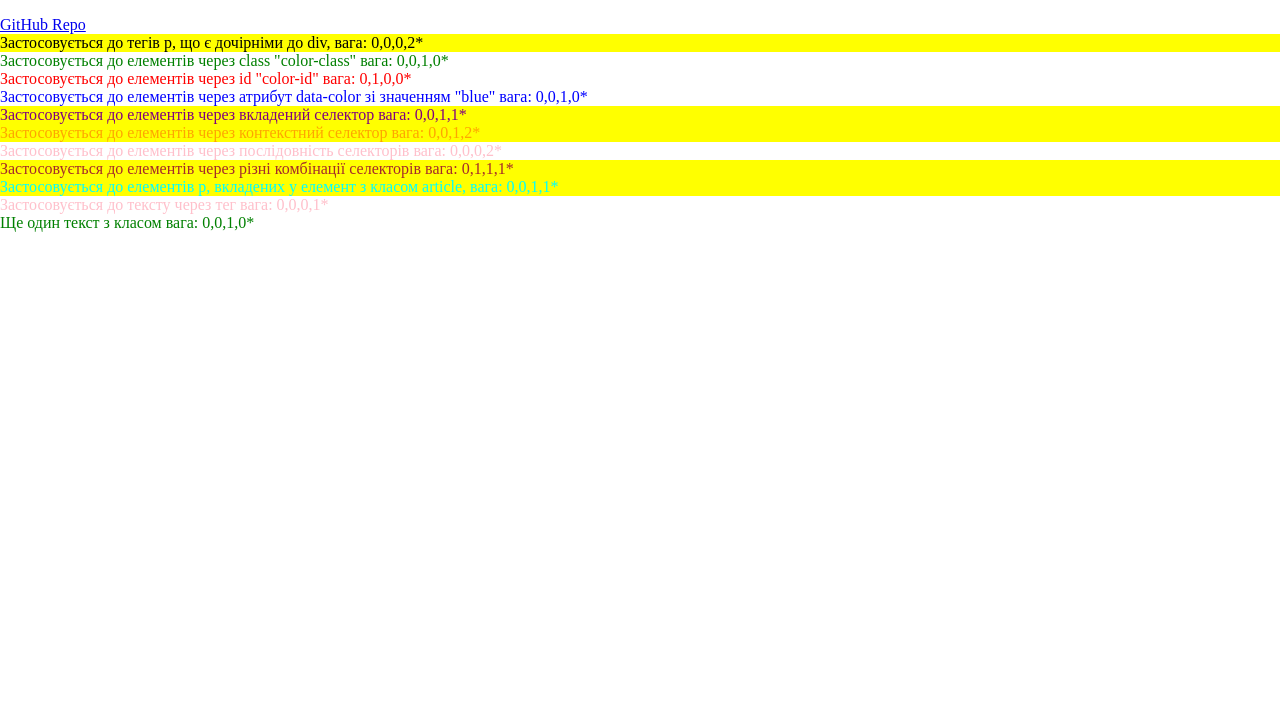
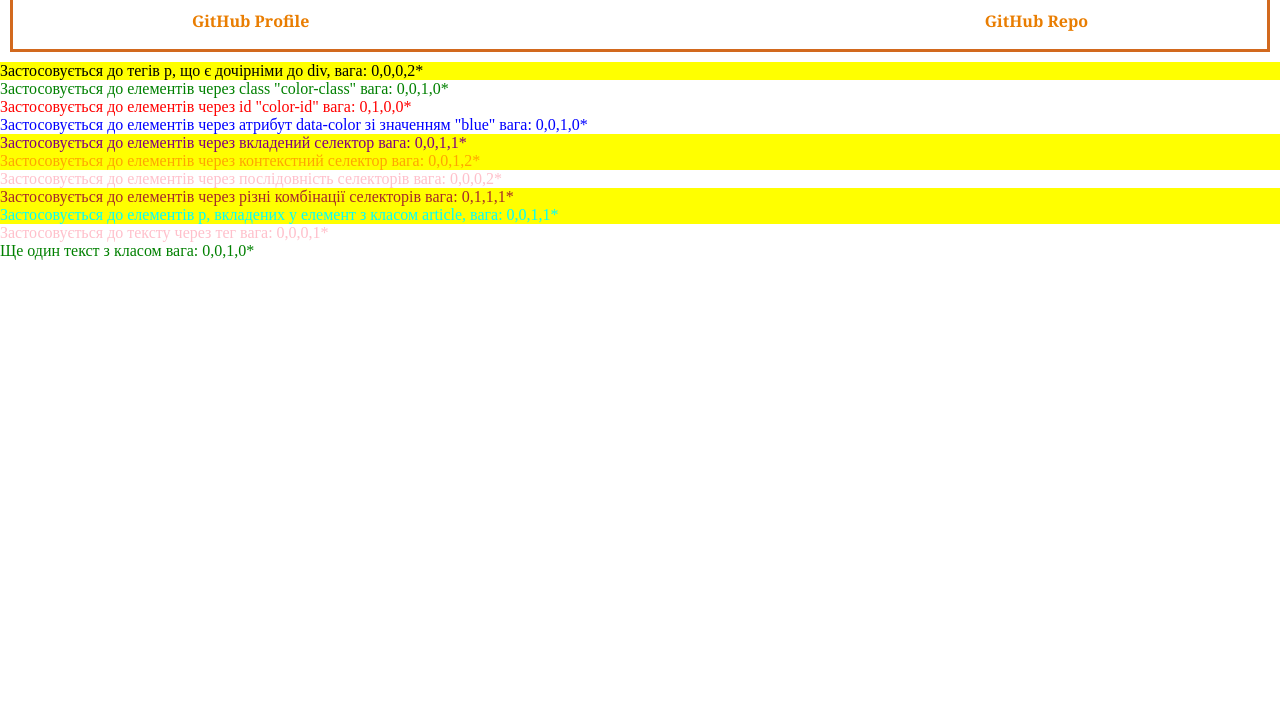
Before and after one commit to AlinaHaisiuk/task5, a plain HTML site: page index.html in a window 1280 px wide. Shown: the part 77-800 px from the top of the page. Drawn offline with Linux system fonts and the light colour scheme.

Commit message:
Add styled links

```diff
--- a/style.css
+++ b/style.css
@@ -48,3 +48,18 @@ p {
   background-color: beige;
   padding: 10px 0;
 }
+.links {
+  text-align: center;
+  margin: 10px 10px;
+  padding: 10px 10px;
+  border: 3px solid chocolate;
+  display: flex;
+  justify-content: space-around;
+  align-items: center;
+}
+.links a {
+  text-decoration: none;
+  color: rgb(233, 125, 1);
+  font-weight: bold;
+  font-family: Cambria, Cochin, Georgia, Times, "Times New Roman", serif;
+}
```
